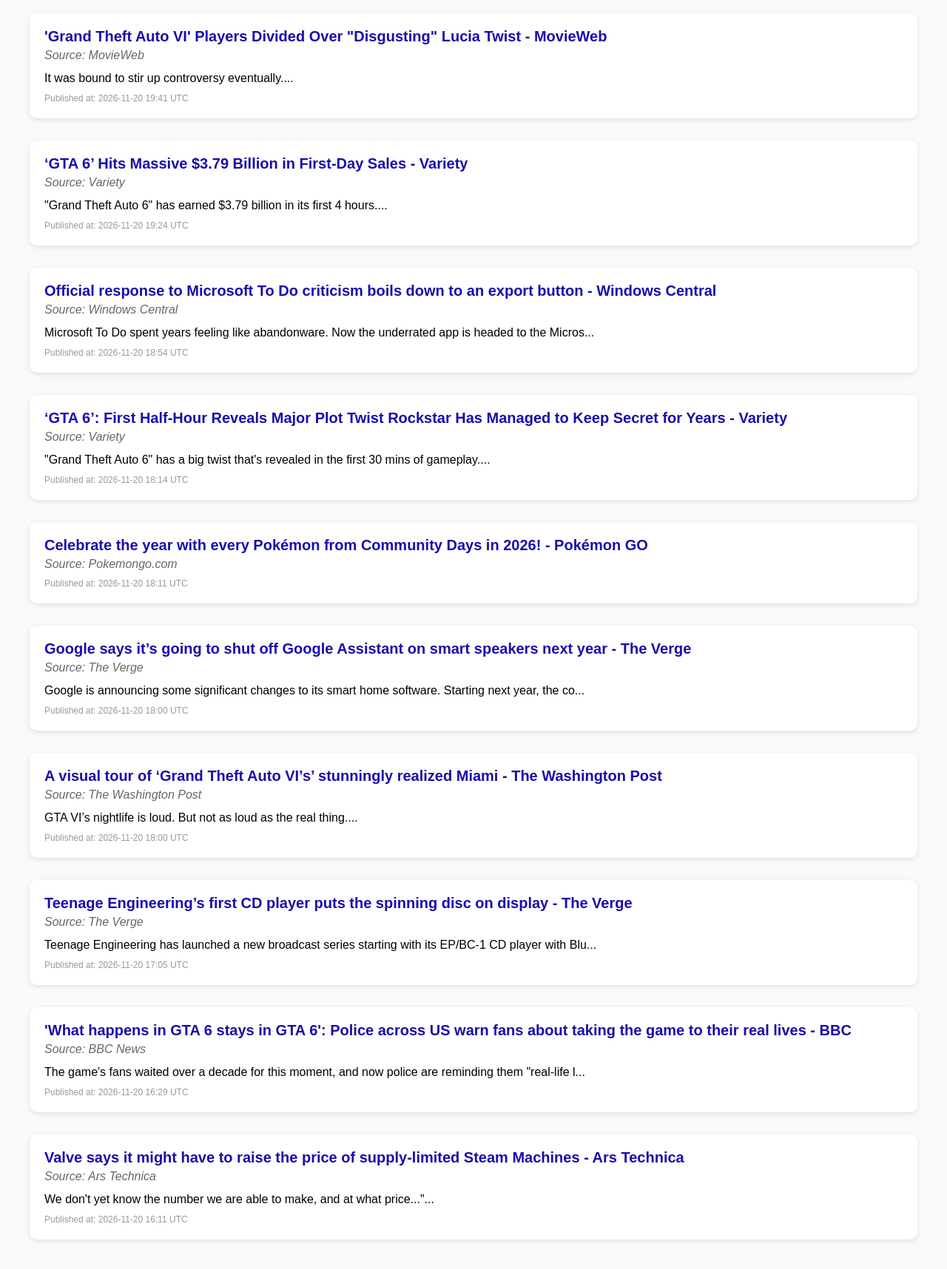
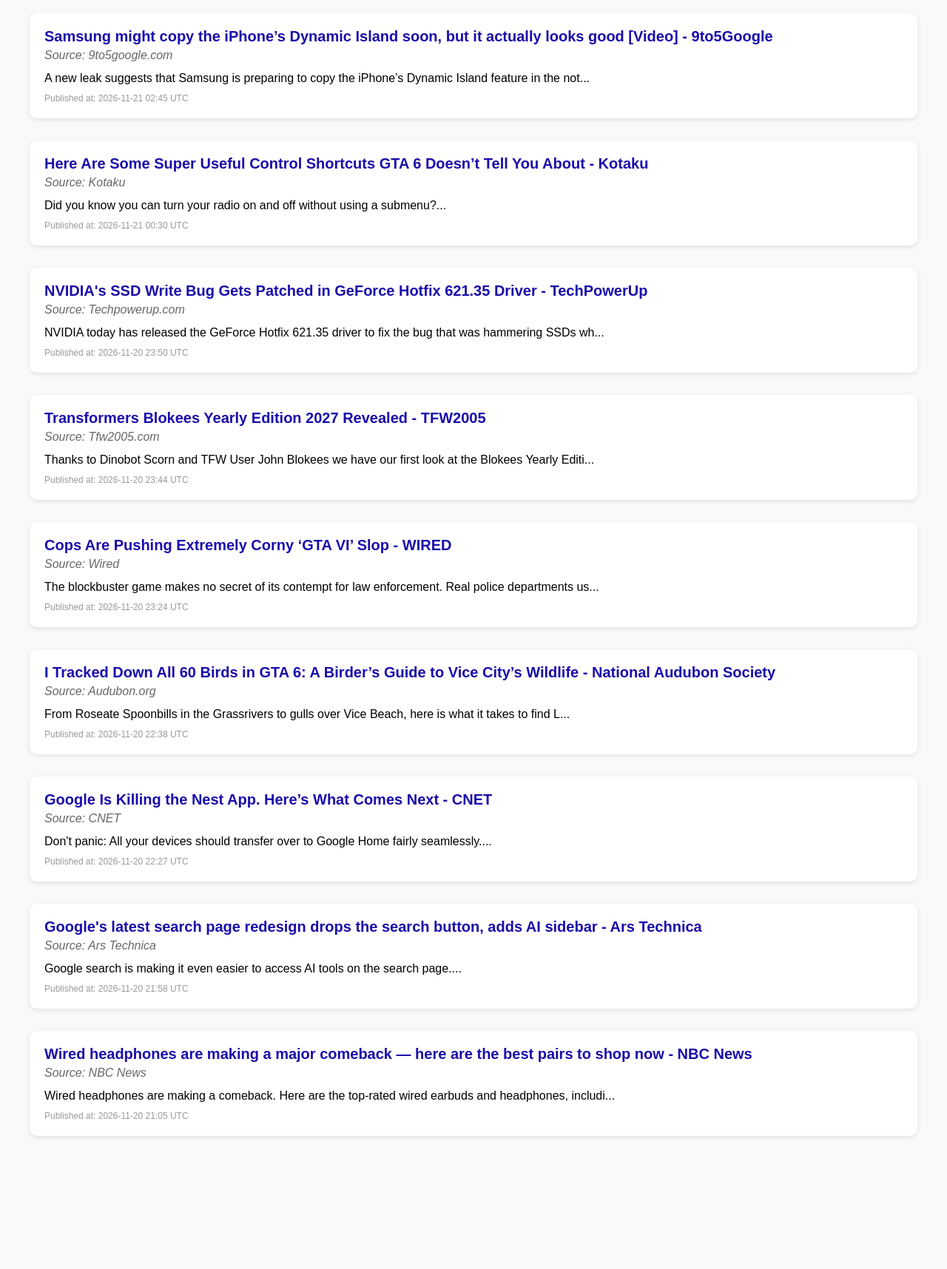
Before and after one commit to sednabcn/stem-ai-tutoring, a plain HTML site: page data/news.html in a window 1280 px wide. Shown: the part 80-1796 px from the top of the page at 74% size. After the commit the page ends 1656 px from the top, so only its background shows below. Drawn offline with Linux system fonts and the light colour scheme.

Commit message:
🔄 Auto-update news content

```diff
--- a/data/news.html
+++ b/data/news.html
@@ -19,73 +19,66 @@
   <h1>Daily News</h1>
 
   <div class="article">
-    <div class="title"><a href="https://movieweb.com/gta-6-lucia-twist-reaction/" target="_blank" rel="noopener noreferrer">&#x27;Grand Theft Auto VI&#x27; Players Divided Over &quot;Disgusting&quot; Lucia Twist - MovieWeb</a></div>
-    <div class="source">Source: MovieWeb</div>
-    <div class="description">It was bound to stir up controversy eventually....</div>
-    <div class="published">Published at: 2026-11-20 19:41 UTC</div>
+    <div class="title"><a href="http://9to5google.com/2026/11/20/samsung-iphone-dynamic-island-feature-leak/" target="_blank" rel="noopener noreferrer">Samsung might copy the iPhone’s Dynamic Island soon, but it actually looks good [Video] - 9to5Google</a></div>
+    <div class="source">Source: 9to5google.com</div>
+    <div class="description">A new leak suggests that Samsung is preparing to copy the iPhone’s Dynamic Island feature in the not...</div>
+    <div class="published">Published at: 2026-11-21 02:45 UTC</div>
   </div>
 
   <div class="article">
-    <div class="title"><a href="https://variety.com/2026/gaming/news/gta-6-sales-billions-first-day-1236954198/" target="_blank" rel="noopener noreferrer">‘GTA 6’ Hits Massive $3.79 Billion in First-Day Sales - Variety</a></div>
-    <div class="source">Source: Variety</div>
-    <div class="description">&quot;Grand Theft Auto 6&quot; has earned $3.79 billion in its first 4 hours....</div>
-    <div class="published">Published at: 2026-11-20 19:24 UTC</div>
+    <div class="title"><a href="https://kotaku.com/here-are-some-super-useful-control-shortcuts-gta-6-doesnt-tell-you-about-2000759100" target="_blank" rel="noopener noreferrer">Here Are Some Super Useful Control Shortcuts GTA 6 Doesn’t Tell You About - Kotaku</a></div>
+    <div class="source">Source: Kotaku</div>
+    <div class="description">Did you know you can turn your radio on and off without using a submenu?...</div>
+    <div class="published">Published at: 2026-11-21 00:30 UTC</div>
   </div>
 
   <div class="article">
-    <div class="title"><a href="https://www.windowscentral.com/software-apps/microsoft-to-do-survived-years-of-neglect-but-its-now-headed-to-the-microsoft-graveyard" target="_blank" rel="noopener noreferrer">Official response to Microsoft To Do criticism boils down to an export button - Windows Central</a></div>
-    <div class="source">Source: Windows Central</div>
-    <div class="description">Microsoft To Do spent years feeling like abandonware. Now the underrated app is headed to the Micros...</div>
-    <div class="published">Published at: 2026-11-20 18:54 UTC</div>
+    <div class="title"><a href="https://www.techpowerup.com/355072/nvidias-ssd-write-bug-gets-patched-in-geforce-hotfix-621-35-driver" target="_blank" rel="noopener noreferrer">NVIDIA&#x27;s SSD Write Bug Gets Patched in GeForce Hotfix 621.35 Driver - TechPowerUp</a></div>
+    <div class="source">Source: Techpowerup.com</div>
+    <div class="description">NVIDIA today has released the GeForce Hotfix 621.35 driver to fix the bug that was hammering SSDs wh...</div>
+    <div class="published">Published at: 2026-11-20 23:50 UTC</div>
   </div>
 
   <div class="article">
-    <div class="title"><a href="https://variety.com/2026/gaming/news/gta-6-jason-lucia-baby-tomas-parents-twist-1236954289/" target="_blank" rel="noopener noreferrer">‘GTA 6’: First Half-Hour Reveals Major Plot Twist Rockstar Has Managed to Keep Secret for Years - Variety</a></div>
-    <div class="source">Source: Variety</div>
-    <div class="description">&quot;Grand Theft Auto 6&quot; has a big twist that&#x27;s revealed in the first 30 mins of gameplay....</div>
-    <div class="published">Published at: 2026-11-20 18:14 UTC</div>
+    <div class="title"><a href="https://news.tfw2005.com/2026/11/20/blokees-yearly-edition-2027-revealed-579004" target="_blank" rel="noopener noreferrer">Transformers Blokees Yearly Edition 2027 Revealed - TFW2005</a></div>
+    <div class="source">Source: Tfw2005.com</div>
+    <div class="description">Thanks to Dinobot Scorn and TFW User John Blokees we have our first look at the Blokees Yearly Editi...</div>
+    <div class="published">Published at: 2026-11-20 23:44 UTC</div>
   </div>
 
   <div class="article">
-    <div class="title"><a href="https://pokemongo.com/news/community-day-december-2026" target="_blank" rel="noopener noreferrer">Celebrate the year with every Pokémon from Community Days in 2026! - Pokémon GO</a></div>
-    <div class="source">Source: Pokemongo.com</div>
-    <div class="description"></div>
-    <div class="published">Published at: 2026-11-20 18:11 UTC</div>
+    <div class="title"><a href="https://www.wired.com/story/cops-are-being-extremely-corny-about-gta-vi/" target="_blank" rel="noopener noreferrer">Cops Are Pushing Extremely Corny ‘GTA VI’ Slop - WIRED</a></div>
+    <div class="source">Source: Wired</div>
+    <div class="description">The blockbuster game makes no secret of its contempt for law enforcement. Real police departments us...</div>
+    <div class="published">Published at: 2026-11-20 23:24 UTC</div>
   </div>
 
   <div class="article">
-    <div class="title"><a href="https://www.theverge.com/tech/1038834/google-assistant-smart-speakers-nest-app-killed-shut-down" target="_blank" rel="noopener noreferrer">Google says it’s going to shut off Google Assistant on smart speakers next year - The Verge</a></div>
-    <div class="source">Source: The Verge</div>
-    <div class="description">Google is announcing some significant changes to its smart home software. Starting next year, the co...</div>
-    <div class="published">Published at: 2026-11-20 18:00 UTC</div>
+    <div class="title"><a href="https://www.audubon.org/magazine/birds-of-gta-6-field-guide-vice-city-wildlife" target="_blank" rel="noopener noreferrer">I Tracked Down All 60 Birds in GTA 6: A Birder’s Guide to Vice City’s Wildlife - National Audubon Society</a></div>
+    <div class="source">Source: Audubon.org</div>
+    <div class="description">From Roseate Spoonbills in the Grassrivers to gulls over Vice Beach, here is what it takes to find L...</div>
+    <div class="published">Published at: 2026-11-20 22:38 UTC</div>
   </div>
 
   <div class="article">
-    <div class="title"><a href="https://www.washingtonpost.com/style/interactive/2026/11/20/visual-tour-grand-theft-auto-vis-stunningly-realized-miami/" target="_blank" rel="noopener noreferrer">A visual tour of ‘Grand Theft Auto VI’s’ stunningly realized Miami - The Washington Post</a></div>
-    <div class="source">Source: The Washington Post</div>
-    <div class="description">GTA VI’s nightlife is loud. But not as loud as the real thing....</div>
-    <div class="published">Published at: 2026-11-20 18:00 UTC</div>
+    <div class="title"><a href="https://www.cnet.com/home/smart-home/nest-app-google-assistant-sunset/" target="_blank" rel="noopener noreferrer">Google Is Killing the Nest App. Here’s What Comes Next - CNET</a></div>
+    <div class="source">Source: CNET</div>
+    <div class="description">Don&#x27;t panic: All your devices should transfer over to Google Home fairly seamlessly....</div>
+    <div class="published">Published at: 2026-11-20 22:27 UTC</div>
   </div>
 
   <div class="article">
-    <div class="title"><a href="https://www.theverge.com/tech/1038692/teenage-engineering-ep-bc-1-cd-compact-disc-player-broadcast-series-bluetooth" target="_blank" rel="noopener noreferrer">Teenage Engineering’s first CD player puts the spinning disc on display - The Verge</a></div>
-    <div class="source">Source: The Verge</div>
-    <div class="description">Teenage Engineering has launched a new broadcast series starting with its EP/BC-1 CD player with Blu...</div>
-    <div class="published">Published at: 2026-11-20 17:05 UTC</div>
+    <div class="title"><a href="https://arstechnica.com/ai/2026/11/googles-latest-search-page-redesign-drops-the-search-button-adds-ai-sidebar/" target="_blank" rel="noopener noreferrer">Google&#x27;s latest search page redesign drops the search button, adds AI sidebar - Ars Technica</a></div>
+    <div class="source">Source: Ars Technica</div>
+    <div class="description">Google search is making it even easier to access AI tools on the search page....</div>
+    <div class="published">Published at: 2026-11-20 21:58 UTC</div>
   </div>
 
   <div class="article">
-    <div class="title"><a href="https://www.bbc.com/news/articles/cmvg2e0e9138o" target="_blank" rel="noopener noreferrer">&#x27;What happens in GTA 6 stays in GTA 6&#x27;: Police across US warn fans about taking the game to their real lives - BBC</a></div>
-    <div class="source">Source: BBC News</div>
-    <div class="description">The game&#x27;s fans waited over a decade for this moment, and now police are reminding them &quot;real-life l...</div>
-    <div class="published">Published at: 2026-11-20 16:29 UTC</div>
-  </div>
-
-  <div class="article">
-    <div class="title"><a href="https://arstechnica.com/gaming/2026/11/valve-says-it-might-have-to-raise-the-price-of-supply-limited-steam-machines/" target="_blank" rel="noopener noreferrer">Valve says it might have to raise the price of supply-limited Steam Machines - Ars Technica</a></div>
-    <div class="source">Source: Ars Technica</div>
-    <div class="description">We don&#x27;t yet know the number we are able to make, and at what price...&quot;...</div>
-    <div class="published">Published at: 2026-11-20 16:11 UTC</div>
+    <div class="title"><a href="https://www.nbcnews.com/select/shopping/best-wired-headphones-rcna610454" target="_blank" rel="noopener noreferrer">Wired headphones are making a major comeback — here are the best pairs to shop now - NBC News</a></div>
+    <div class="source">Source: NBC News</div>
+    <div class="description">Wired headphones are making a comeback. Here are the top-rated wired earbuds and headphones, includi...</div>
+    <div class="published">Published at: 2026-11-20 21:05 UTC</div>
   </div>
 
 </body>
```
Also changed, not shown: data/news.json (+59 -69 lines).
